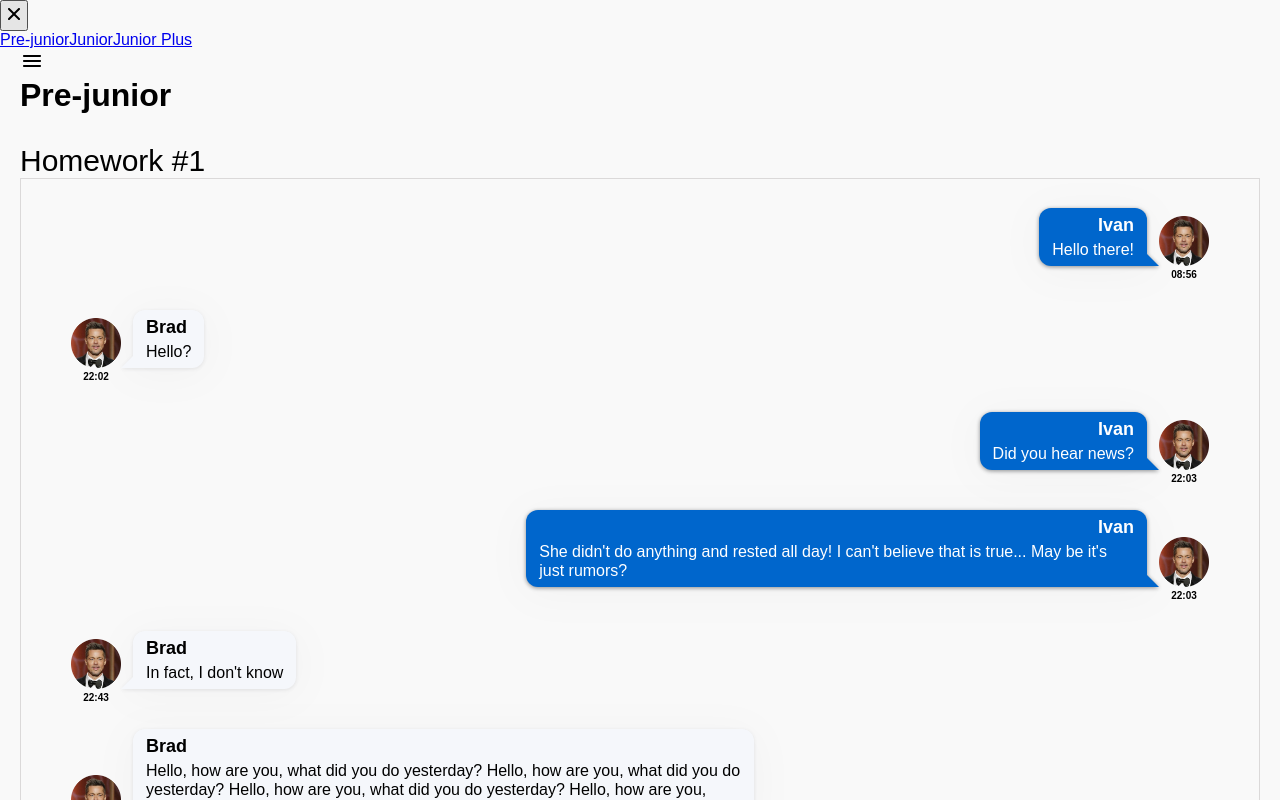
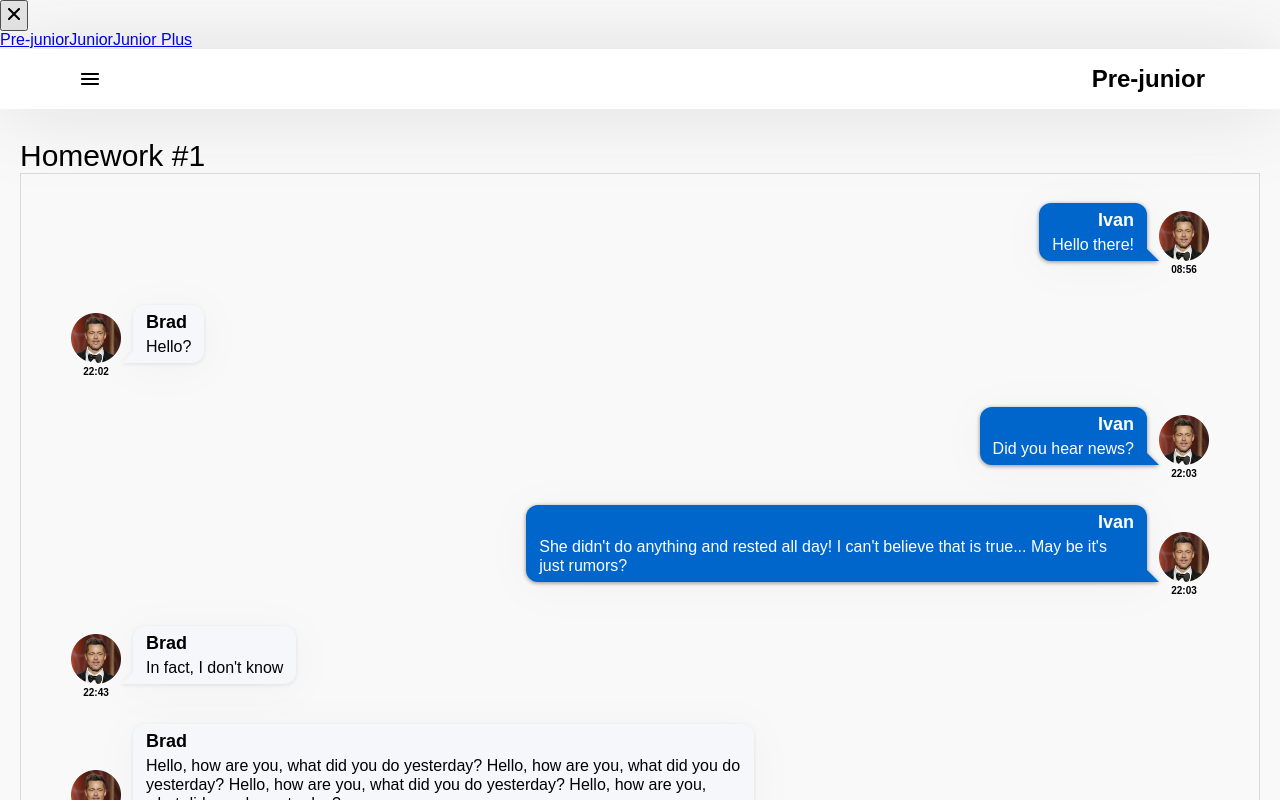
Before and after one commit to apastan/hw-sprint-2, a React (Create React App) app: page /#/pre-junior in a window 1280 px wide. Shown: the top 800 px of the page. Built offline with nearby package versions, Linux system fonts and the light colour scheme; the HTML template or start-up script is replaced by a standard one.

Commit message:
03-01 Styles for Header component

```diff
--- a/src/s2-homeworks/hw05/header/Header.module.css
+++ b/src/s2-homeworks/hw05/header/Header.module.css
@@ -1,8 +1,30 @@
 .burgerMenuIcon {
+    width: 30px;
+    height: 30px;
+    padding: 3px;
+}
+
+.burgerMenuIcon:hover {
+    cursor: pointer;
+    background-color: #f3f3f3;
+}
+
+.headerContainer {
+    height: 100%;
+    padding: 0 70px;
+
+    display: flex;
+    justify-content: space-between;
+    align-items: center;
 }
 
 .header {
+    height: 60px;
+    background-color: #ffffff;
+    filter: drop-shadow(0 0 40px rgba(29, 33, 38, 0.13));
 }
 
 .header h1 {
+    font-weight: 600;
+    font-size: 24px;
 }
```
